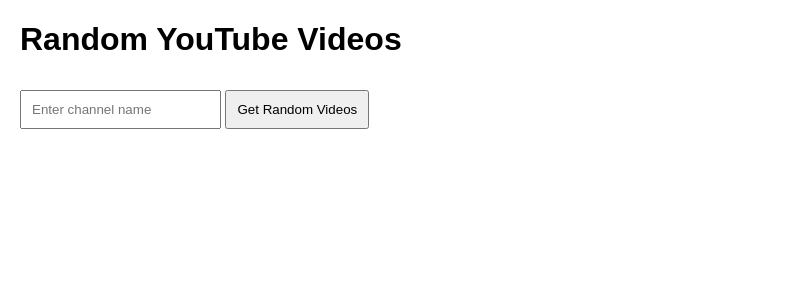
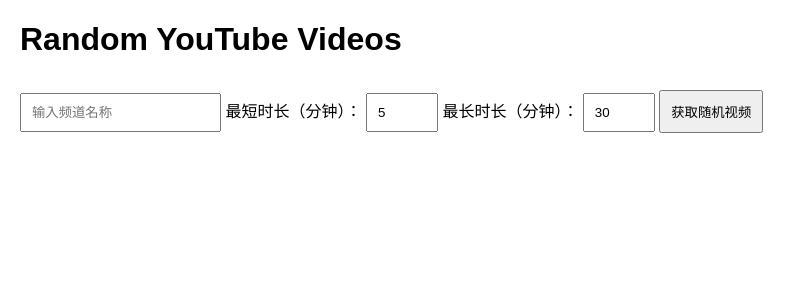
Before and after one commit to windy003/random_youtube, a Flask app: page / in a window 1280 px wide. Shown: the top 300 px of the page, without its empty margins (0-806 px from the left). Run offline with Flask 3, Linux system fonts and the light colour scheme.

Commit message:
功能较完善,有时间搜索限制,但是油管每天有限额,一下子就用完了

```diff
--- a/app.py
+++ b/app.py
@@ -1,13 +1,11 @@
-from flask import Flask, render_template, request, jsonify
-import requests
-import random
+from flask import Flask, request, jsonify,render_template
+import requests,random
+import os
 
-app = Flask(__name__)
+# YouTube Data API key
+API_KEY = "AIzaSyDuzxutoocl94tIzUNBxPQxxwg5foqDMaw"  # 请确保你设置了环境变量或直接在这里输入 API 密钥
 
-# YouTube API key
-API_KEY = 'AIzaSyDuzxutoocl94tIzUNBxPQxxwg5foqDMaw'
 
-# 通过频道名称搜索频道ID
 def get_channel_id(channel_name):
     url = f'https://www.googleapis.com/youtube/v3/search?part=snippet&q={channel_name}&type=channel&key={API_KEY}'
     response = requests.get(url).json()
@@ -16,42 +14,99 @@
         return response['items'][0]['snippet']['channelId']  # 获取频道ID
     return None
 
-# 获取随机视频列表的函数
-def get_random_videos(channel_id):
-    url = f'https://www.googleapis.com/youtube/v3/search?part=snippet&channelId={channel_id}&maxResults=50&order=date&type=video&key={API_KEY}'
-    response = requests.get(url).json()
-    if 'items' not in response:
-        return []
 
-    videos = response['items']
-    random_videos = random.sample(videos, min(10, len(videos)))  # 随机选择10个视频
-    video_ids = ','.join([video['id']['videoId'] for video in random_videos])
 
-    # 获取视频的详细信息
-    video_details_url = f'https://www.googleapis.com/youtube/v3/videos?part=contentDetails,snippet&id={video_ids}&key={API_KEY}'
-    details_response = requests.get(video_details_url).json()
+def fetch_videos_from_youtube_api(channel_id):
 
-    return details_response['items']
+        # 获取频道 ID
+    search_url = f"https://www.googleapis.com/youtube/v3/search?part=snippet&channelId={channel_id}&type=video&maxResults=10000&order=date&key={API_KEY}"
+    response = requests.get(search_url)
+
+    if response.status_code != 200:
+        print(f"请求失败，状态码：{response.status_code}")
+        return {"error": "无法获取数据，请检查 API 或频道名称"}
+
+    videos_data = response.json()
+    #print(f"获取的视频数据：{videos_data}")  # 打印返回的数据
+
+    videos = []
+
+    # 遍历获取到的视频
+    for video in videos_data.get('items', []):
+        video_id = video['id']['videoId']
+        video_url = f"https://www.googleapis.com/youtube/v3/videos?part=contentDetails,snippet&id={video_id}&key={API_KEY}"
+        video_response = requests.get(video_url)
+        if video_response.status_code == 200:
+            video_info = video_response.json()
+            #print(f"视频信息：{video_info}")  # 打印每个视频的信息
+            videos.append(video_info['items'][0])  # 添加视频详细信息
+        else:
+            print(f"无法获取视频 {video_id} 的详细信息，状态码：{video_response.status_code}")
+
+
+    print(videos)
+
+    return videos
+
+
+app = Flask(__name__)
+
+def convert_duration_to_minutes(duration):
+    # 初始化小时、分钟和秒
+    hours = minutes = seconds = 0
+
+    # 检查时长字符串中是否包含小时、分钟或秒，并提取相应的值
+    if 'H' in duration:
+        hours = int(duration.split('H')[0].replace('PT', ''))
+        duration = duration.split('H')[1]  # 去掉小时部分，继续处理分钟和秒
+
+    if 'M' in duration:
+        minutes = int(duration.split('M')[0].replace('PT', ''))
+        duration = duration.split('M')[1] if 'M' in duration else duration  # 去掉分钟部分
+
+    if 'S' in duration:
+        seconds = int(duration.split('S')[0].replace('PT', ''))
+
+    # 计算总的分钟数
+    total_minutes = hours * 60 + minutes + seconds / 60
+    return total_minutes
+
+@app.route('/get_videos', methods=['POST'])
+def get_videos():
+    channel_name = request.form.get('channel_name')
+    min_duration = float(request.form.get('min_duration'))
+    max_duration = float(request.form.get('max_duration'))
+
+    # 获取频道ID
+    channel_id = get_channel_id(channel_name)
+    if not channel_id:
+        return jsonify({'error': 'Channel_ID not found'})
+
+
+    # 替换为实际的 API 调用以从 YouTube API 获取视频
+    videos = fetch_videos_from_youtube_api(channel_id)  # 该函数应返回视频列表
+
+    filtered_videos = []
+    for video in videos:
+        video_duration = video['contentDetails']['duration']
+        print(video_duration)
+        duration_in_minutes = convert_duration_to_minutes(video_duration)
+        print(duration_in_minutes)
+        if min_duration <= duration_in_minutes <= max_duration:
+            filtered_videos.append(video)
+
+    if not filtered_videos:
+        return jsonify({'error': '未找到符合指定时长范围的视频。'})
+
+    random_videos = random.sample(filtered_videos, 10)
+
+    return jsonify(random_videos)
+
 
 # 首页路由，渲染输入页面
 @app.route('/')
 def index():
     return render_template('index.html')
 
-# 处理视频请求的API路由
-@app.route('/get_videos', methods=['POST'])
-def get_videos():
-    channel_name = request.form.get('channel_name')
-
-    # 获取频道ID
-    channel_id = get_channel_id(channel_name)
-    if not channel_id:
-        return jsonify({'error': 'Channel not found'})
-
-    # 获取随机视频
-    videos = get_random_videos(channel_id)
-
-    return jsonify(videos)
-
 if __name__ == '__main__':
     app.run(debug=True)
--- a/templates/index.html
+++ b/templates/index.html
@@ -34,9 +34,14 @@
 <body>
 
     <h1>Random YouTube Videos</h1>
+
     <form id="videoForm">
-        <input type="text" id="channelName" placeholder="Enter channel name" required>
-        <button type="submit">Get Random Videos</button>
+    <input type="text" id="channelName" placeholder="输入频道名称" required>
+    <label for="minDuration">最短时长（分钟）：</label>
+    <input type="number" id="minDuration" min="0" max="60" value="5" required>
+    <label for="maxDuration">最长时长（分钟）：</label>
+    <input type="number" id="maxDuration" min="5" max="60" value="30" required>
+    <button type="submit">获取随机视频</button>
 	</form>
 
     <div id="videoContainer" class="video-container"></div>
@@ -46,12 +51,15 @@
     event.preventDefault();
 
     const channelName = document.getElementById('channelName').value;
+    const minDuration = document.getElementById('minDuration').value;
+    const maxDuration = document.getElementById('maxDuration').value;
+
     const response = await fetch('/get_videos', {
         method: 'POST',
         headers: {
             'Content-Type': 'application/x-www-form-urlencoded',
         },
-                body: `channel_name=${channelName}`
+        body: `channel_name=${channelName}&min_duration=${minDuration}&max_duration=${maxDuration}`
     });
 
     const videos = await response.json();
@@ -64,14 +72,11 @@
         return;
     }
 
-
-
     function convertDuration(duration) {
         const match = duration.match(/PT(\d+H)?(\d+M)?(\d+S)?/);
-
-				const hours = (parseInt(match[1]) || 0);
-				const minutes = (parseInt(match[2]) || 0);
-				const seconds = (parseInt(match[3]) || 0);
+        const hours = parseInt(match[1]) || 0;
+        const minutes = parseInt(match[2]) || 0;
+        const seconds = parseInt(match[3]) || 0;
 
         let result = '';
         if (hours > 0) {
@@ -82,35 +87,27 @@
         return result;
     }
 
-
-
-
-            // 遍历视频列表，并为每个视频添加编号和分割线
     videos.forEach((video, index) => {
         const videoElement = document.createElement('div');
         videoElement.classList.add('video');
 
-                // 视频编号
         const videoNumber = index + 1;
-
-
-
-				// Convert video duration to standard format
         const formattedDuration = convertDuration(video.contentDetails.duration);
 
         videoElement.innerHTML = `
-                    <p class="video-number">Video ${videoNumber}</p>
+            <p class="video-number">视频 ${videoNumber}</p>
             <h2>${video.snippet.title}</h2>
             <p>${video.snippet.description}</p>
-                    <img src="${video.snippet.thumbnails.default.url}" alt="${video.snippet.title}">
-					<p>Duration: ${formattedDuration}</p>
-                    <a href="https://www.youtube.com/watch?v=${video.id}" target="_blank">Watch on YouTube</a>
+			<img src="${video.snippet.thumbnails.maxres ? video.snippet.thumbnails.maxres.url : (video.snippet.thumbnails.high ? video.snippet.thumbnails.high.url : video.snippet.thumbnails.default.url)}" alt="${video.snippet.title}">
+            <p>时长: ${formattedDuration}</p>
+            <a href="https://www.youtube.com/watch?v=${video.id}" target="_blank">在 YouTube 上观看</a>
             <hr>
         `;
 
         container.appendChild(videoElement);
     });
 });
+
     </script>
 
 </body>
```
Lines whose indentation alone changed are shown as unchanged.
